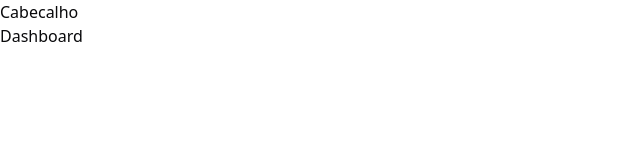
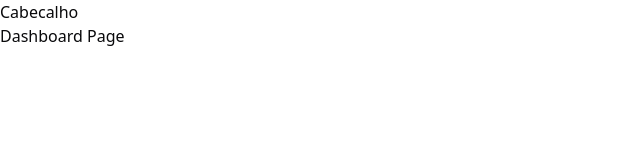
Before and after one commit to feliperocha27vn/pizza-shop-web, a React (Vite) app: page / in a window 1280 px wide. Shown: the top 160 px of the page, without its empty margins (0-640 px from the left). Built offline with nearby package versions, Linux system fonts and the light colour scheme.

Commit message:
feat: React Helmet (SEO)

```diff
--- a/package.json
+++ b/package.json
@@ -17,7 +17,8 @@
     "lucide-react": "^0.544.0",
     "react": "^19.1.1",
     "react-dom": "^19.1.1",
-    "react-router": "^7.9.1",
+    "react-helmet-async": "^2.0.5",
+    "react-router-dom": "^7.9.1",
     "tailwind-merge": "^3.3.1",
     "tailwindcss": "^4.1.13"
   },
--- a/src/App.tsx
+++ b/src/App.tsx
@@ -1,6 +1,12 @@
-import { RouterProvider } from 'react-router'
+import { Helmet, HelmetProvider } from 'react-helmet-async'
+import { RouterProvider } from 'react-router-dom'
 import { router } from './routes'
 
 export function App() {
-  return <RouterProvider router={router} />
+  return (
+    <HelmetProvider>
+      <Helmet titleTemplate="%s | pizza.shop" />
+      <RouterProvider router={router} />
+    </HelmetProvider>
+  )
 }
--- a/src/pages/app/dashboard.tsx
+++ b/src/pages/app/dashboard.tsx
@@ -1,3 +1,10 @@
+import { Helmet } from 'react-helmet-async'
+
 export function Dashboard() {
-  return <div>Dashboard</div>
+  return (
+    <>
+      <Helmet title="Dashboard" />
+      <div>Dashboard Page</div>
+    </>
+  )
 }
--- a/src/pages/auth/sign-in.tsx
+++ b/src/pages/auth/sign-in.tsx
@@ -1,3 +1,10 @@
+import { Helmet } from 'react-helmet-async'
+
 export function SignIn() {
-  return <div>Sign In Page</div>
+  return (
+    <>
+      <Helmet title="Login" />
+      <div>Sign In Page</div>
+    </>
+  )
 }
--- a/src/routes.tsx
+++ b/src/routes.tsx
@@ -1,4 +1,4 @@
-import { createBrowserRouter } from 'react-router'
+import { createBrowserRouter } from 'react-router-dom'
 import { AppLayout } from './pages/_layouts/app'
 import { AuthLayout } from './pages/_layouts/auth'
 import { Dashboard } from './pages/app/dashboard'
```
Also changed, not shown: 1 other file (tests, documents, lock files or other folders).
